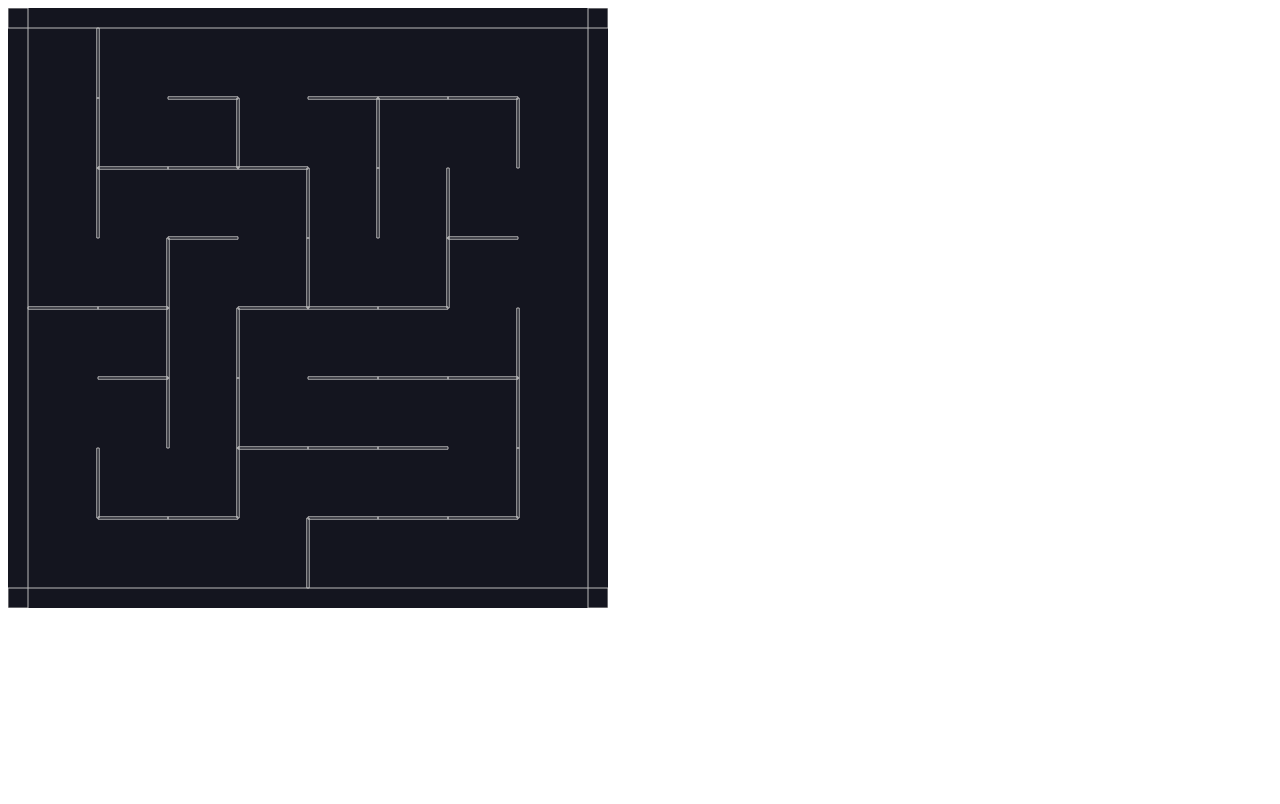
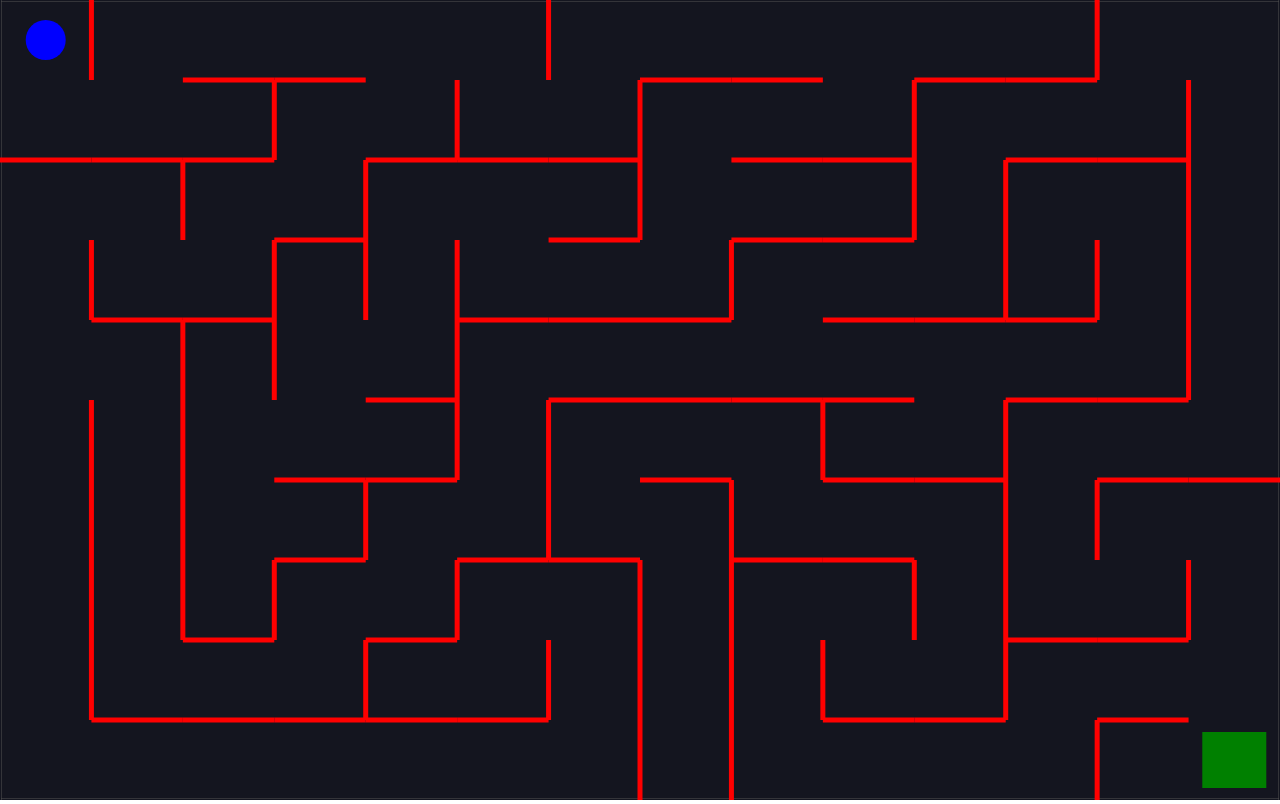
Before and after one commit to Anshnrag02/maze, a plain HTML site: page index.html in a window 1280 px wide. Drawn offline with nearby package versions, Linux system fonts and the light colour scheme.

Commit message:
final commit

```diff
--- a/index.html
+++ b/index.html
@@ -1,14 +1,37 @@
 <!DOCTYPE html>
-<html lang="en">
-<head>
-    <meta charset="UTF-8">
-    <meta http-equiv="X-UA-Compatible" content="IE=edge">
-    <meta name="viewport" content="width=device-width, initial-scale=1.0">
-    <title>Maze</title>
-    <script src="https://cdnjs.cloudflare.com/ajax/libs/matter-js/0.17.1/matter.min.js" integrity="sha512-3CP+e7z5ieYYTIyvRvV3eGVYR67yXg5V2mWfg8pEJJd2mlh8tG/cnDv5scTmRztEYHTksBlpPOmxFOiMtHfZdQ==" crossorigin="anonymous" referrerpolicy="no-referrer"></script>
-</head>
-    <body>
+<html>
+  <head>
+    <script src="https://cdnjs.cloudflare.com/ajax/libs/matter-js/0.14.2/matter.min.js"></script>
+    <style>
+      body {
+        margin: 0;
+      }
+      .hidden{
+        display: none !important;
+      }
 
-        <script src="index.js"></script>
-    </body>
+      h1{
+        color:  white;
+        font-size: 36px;
+      }
+
+      .winner{
+        display: flex;
+        justify-content: center;
+        align-items: center;
+        position: absolute;
+        z-index: 1;
+        height: 100vh;
+        width: 100vw;
+      }
+    </style>
+  </head>
+  <body>
+    <div class="winner hidden">
+      <h1>
+        You Win !
+      </h1>
+    </div>
+    <script src="index.js"></script>
+  </body>
 </html>
--- a/index.js
+++ b/index.js
@@ -1,77 +1,69 @@
-const {Engine,
-    Render,
-    Runner,
-    World,
-    Bodies
-} = Matter;
+const { Engine, Render, Runner, World, Bodies, Body, Events } = Matter;
 
-const width =600;
-const height= 600;
-const border=40;
+const cellsHorizontal = 14;
+const cellsVertical = 10;
+const width = window.innerWidth;
+const height = window.innerHeight;
 
-const engine =Engine.create();
-const {world}=engine;
-const render=Render.create({
+const unitLengthX = width / cellsHorizontal;
+const unitLengthY = height / cellsVertical;
+
+const engine = Engine.create();
+engine.world.gravity.y = 0;
+const { world } = engine;
+const render = Render.create({
   element: document.body,
   engine: engine,
   options: {
-        width: width,
-        height: height
+    wireframes: false,
+    width,
+    height
   }
 });
 Render.run(render);
 Runner.run(Runner.create(), engine);
 
-// walls
-const walls=[
-    Bodies.rectangle(width/2,0,width,border, {
-        isStatic: true,
-    }),
-    Bodies.rectangle(width/2,height,width,border, {
-        isStatic: true,
-    }),
-    Bodies.rectangle(width,height/2,border,height, {
-        isStatic: true,
-    }),
-    Bodies.rectangle(0,height/2,border,height, {
-        isStatic: true,
-    })
+// Walls
+const walls = [
+  Bodies.rectangle(width / 2, 0, width, 2, { isStatic: true }),
+  Bodies.rectangle(width / 2, height, width, 2, { isStatic: true }),
+  Bodies.rectangle(0, height / 2, 2, height, { isStatic: true }),
+  Bodies.rectangle(width, height / 2, 2, height, { isStatic: true })
 ];
-World.add(world,walls);
+World.add(world, walls);
 
+// Maze generation
 
-const shuffle = (arr) =>{
+const shuffle = arr => {
   let counter = arr.length;
-    while(counter){
-        const idx= Math.floor(Math.random()*counter);
+
+  while (counter > 0) {
+    const index = Math.floor(Math.random() * counter);
+
     counter--;
+
     const temp = arr[counter];
-        arr[counter] = arr[idx];
-        arr[idx] = temp;
-    }
-    return arr;
+    arr[counter] = arr[index];
+    arr[index] = temp;
   }
 
-let rows =8;
-let cols =8;
+  return arr;
+};
 
-const unitLengthX = (width-border)/cols;
-const unitLengthY = (height-border)/rows;
+const grid = Array(cellsVertical)
+  .fill(null)
+  .map(() => Array(cellsHorizontal).fill(false));
 
-const grid = Array(rows)
+const verticals = Array(cellsVertical)
   .fill(null)
-.map(() => Array(cols).fill (false) );
+  .map(() => Array(cellsHorizontal - 1).fill(false));
 
-const verticals = Array(rows)
+const horizontals = Array(cellsVertical - 1)
   .fill(null)
-.map(() => Array(cols-1).fill (false) );
+  .map(() => Array(cellsHorizontal).fill(false));
 
-const horizontals = Array(rows-1)
-.fill(null)
-.map(() => Array(cols-1).fill (false) );
-
-const startRow = Math.floor(Math.random())*rows;
-const startCol = Math.floor(Math.random())*cols;
+const startRow = Math.floor(Math.random() * cellsVertical);
+const startColumn = Math.floor(Math.random() * cellsHorizontal);
 
 const stepThroughCell = (row, column) => {
   // If i have visted the cell at [row, column], then return
@@ -96,9 +88,9 @@ const stepThroughCell = (row, column) => {
     // See if that neighbor is out of bounds
     if (
       nextRow < 0 ||
-        nextRow >= rows ||
+      nextRow >= cellsVertical ||
       nextColumn < 0 ||
-        nextColumn >= cols
+      nextColumn >= cellsHorizontal
     ) {
       continue;
     }
@@ -121,50 +113,121 @@ const stepThroughCell = (row, column) => {
 
     stepThroughCell(nextRow, nextColumn);
   }
-
-    // Visit that next cell
 };
 
-stepThroughCell(startRow,startCol);
+stepThroughCell(startRow, startColumn);
 
-horizontals.forEach((row,rowIndex)=>{
-    row.forEach((open,columnIndex) =>{
-        if(open){
+horizontals.forEach((row, rowIndex) => {
+  row.forEach((open, columnIndex) => {
+    if (open) {
       return;
     }
 
     const wall = Bodies.rectangle(
-            columnIndex*unitLengthX + unitLengthX/2 +20,
-            rowIndex*unitLengthY+unitLengthY +20,
+      columnIndex * unitLengthX + unitLengthX / 2,
+      rowIndex * unitLengthY + unitLengthY,
       unitLengthX,
-            0.004*height,
+      5,
       {
-                isStatic: true
+        label: 'wall',
+        isStatic: true,
+        render: {
+          fillStyle: 'red'
+        }
       }
     );
-        World.add(world,wall);
+    World.add(world, wall);
   });
 });
 
-verticals.forEach((row,rowIndex)=>{
-    row.forEach((open,columnIndex) =>{
-        if(open){
+verticals.forEach((row, rowIndex) => {
+  row.forEach((open, columnIndex) => {
+    if (open) {
       return;
     }
 
     const wall = Bodies.rectangle(
-            columnIndex*unitLengthX + unitLengthX + border/2,
-            rowIndex*unitLengthY+unitLengthY/2 + border/2,
-            0.004*width,
+      columnIndex * unitLengthX + unitLengthX,
+      rowIndex * unitLengthY + unitLengthY / 2,
+      5,
       unitLengthY,
       {
-                isStatic: true
+        label: 'wall',
+        isStatic: true,
+        render: {
+          fillStyle: 'red'
+        }
       }
     );
-        World.add(world,wall);
+    World.add(world, wall);
   });
 });
 
-const goal = Bodies. rectangle(
+// Goal
 
-)
+const goal = Bodies.rectangle(
+  width - unitLengthX / 2,
+  height - unitLengthY / 2,
+  unitLengthX * 0.7,
+  unitLengthY * 0.7,
+  {
+    label: 'goal',
+    isStatic: true,
+    render: {
+      fillStyle: 'green'
+    }
+  }
+);
+World.add(world, goal);
+
+// Ball
+
+const ballRadius = Math.min(unitLengthX, unitLengthY) / 4;
+const ball = Bodies.circle(unitLengthX / 2, unitLengthY / 2, ballRadius, {
+  label: 'ball',
+  render: {
+    fillStyle: 'blue'
+  }
+});
+World.add(world, ball);
+
+document.addEventListener('keydown', event => {
+  const { x, y } = ball.velocity;
+
+  if (event.keyCode === 87) {
+    Body.setVelocity(ball, { x, y: y - 5 });
+  }
+
+  if (event.keyCode === 68) {
+    Body.setVelocity(ball, { x: x + 5, y });
+  }
+
+  if (event.keyCode === 83) {
+    Body.setVelocity(ball, { x, y: y + 5 });
+  }
+
+  if (event.keyCode === 65) {
+    Body.setVelocity(ball, { x: x - 5, y });
+  }
+});
+
+// Win Condition
+
+Events.on(engine, 'collisionStart', event => {
+  event.pairs.forEach(collision => {
+    const labels = ['ball', 'goal'];
+
+    if (
+      labels.includes(collision.bodyA.label) &&
+      labels.includes(collision.bodyB.label)
+    ) {
+      document.querySelector(".winner").classList.remove("hidden");
+      world.gravity.y = 1;
+      world.bodies.forEach(body => {
+        if (body.label === 'wall') {
+          Body.setStatic(body, false);
+        }
+      });
+    }
+  });
+});
```
Lines whose indentation alone changed are shown as unchanged.
